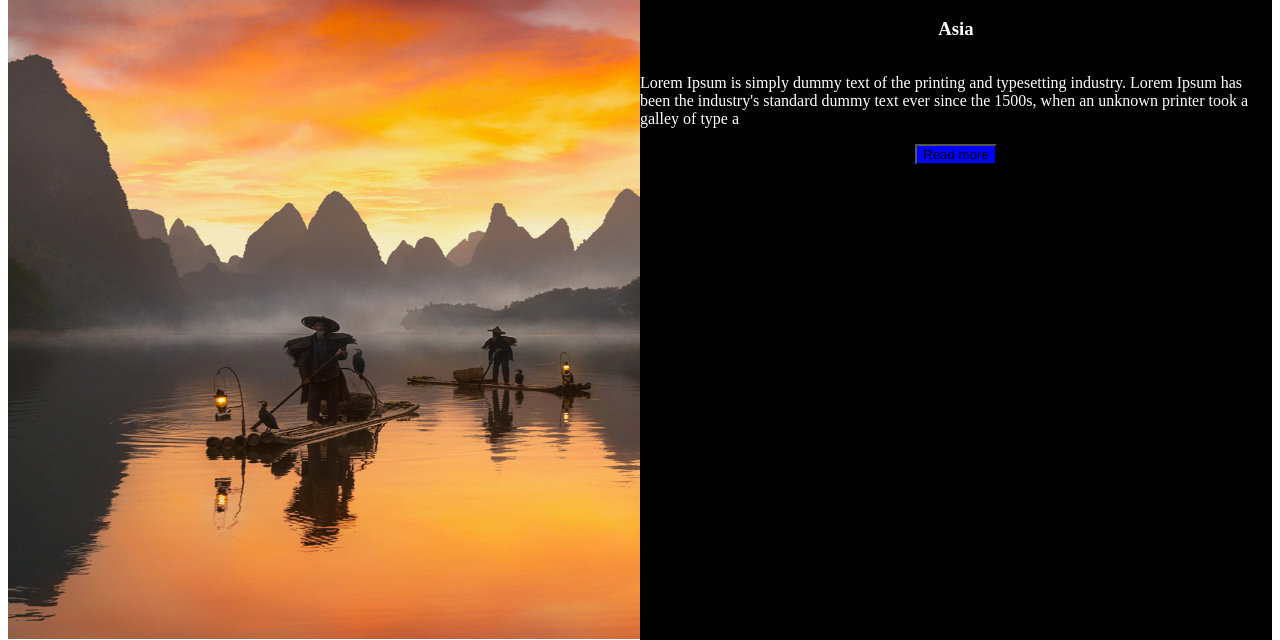
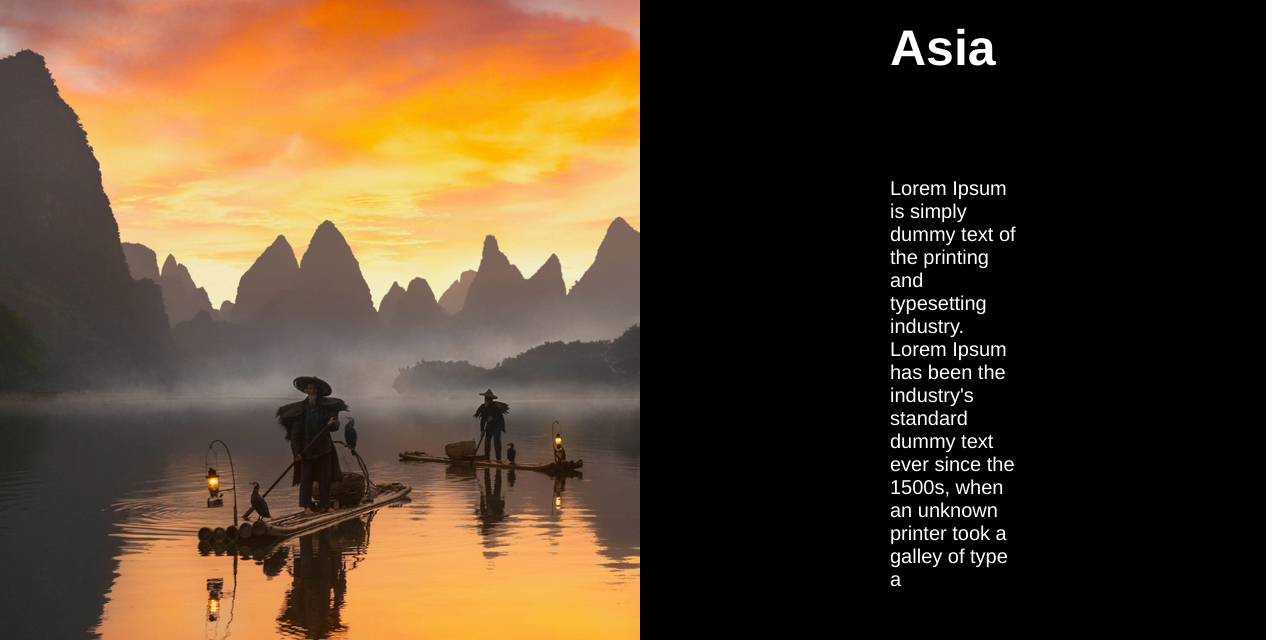
Before and after one commit to many-to-one/Django-Travelblog, a Django app: page /posts/ in a window 1280 px wide; the page is wider, and only the part inside the window is pictured. Shown: the part 959-1599 px from the top of that part. Run offline with Django 4.2, Linux system fonts and the light colour scheme; data comes from the database, SQL or seed files in the repository; parts of the project's set-up code (start-up, migrations or seed data) failed here and were passed over.

Commit message:
transparent header & css home

```diff
--- a/posts/templates/home.html
+++ b/posts/templates/home.html
@@ -16,6 +16,10 @@
         <div class="home-container">
 
 <!--______________________________CATEGORIES____________________________-->
+
+            <div class="home-top-image">
+                <img src="{% static 'img/header.jpg' %}" alt="">
+            </div>
 
             {% for cat in categories %}
 
--- a/static/css/base.css
+++ b/static/css/base.css
@@ -1,14 +1,26 @@
+*{
+    margin: 0;
+    padding: 0;
+    box-sizing: border-box;
+}
+
+.home-top-image img{
+    width: 1900px;
+    height: 945px;
+    margin-bottom: -10px;
+}
+
 .cat-cont-odd{
     display: grid;
-    grid-template-columns: 50% 50%;
-    grid-template-rows: 100%
+    grid-template-columns: 50vw 48.9vw;
+    grid-template-rows: 100vh;
     grid-gap: none;
 }
 
 .cat-cont-even{
     display: grid;
-    grid-template-columns: 50% 50%;
-    grid-template-rows: 100%
+    grid-template-columns: 50vw 48.9vw;
+    grid-template-rows: 100vh;
     grid-gap: none;
 }
 
@@ -16,7 +28,7 @@
     grid-column: 1/2;
     grid-row: 1/2;
     width: 50vw;
-    height: 50vw;
+    height: 100vh;
 }
 
 .cat-descrp-p{
@@ -25,47 +37,56 @@
     background: black;
     display: flex;
     flex-direction: column;
-    align-items: center;
+    align-items: flex-start;
+    justify-content: center;
+    padding: 250px;
+    gap: 100px;
+    width: 48.9vw;
+
 }
 
 .cat-img-p img{
     grid-column: 2/3;
     grid-row: 1/2;
-    width: 50vw;
-    height: 50vw;
+    width: 48.9vw;
+    height: 100vh;
 }
 
 .cat-descrp-l{
-   grid-column: 1/2;
+    grid-column: 1/2;
     grid-row: 1/2;
     background: black;
     display: flex;
     flex-direction: column;
-    align-items: center;
+    align-items: flex-start;
+    justify-content: center;
+    padding: 250px;
+    gap: 100px;
+    width: 50vw;
 }
 
-.cat-descrp-p .btn{
-    background: blue;
-}
-
-.cat-descrp-l h3{
+.home-container h3{
+    font-size: 50px;
+    font-family: 'Franklin Gothic Medium';
     color: white;
     justify-content: center;
 }
 
-.cat-descrp-p h3{
+.home-container p{
+    font-size: 20px;
+    font-family: 'Franklin Gothic Medium';
     color: white;
     justify-content: center;
 }
 
-.cat-descrp-l p{
+.home-container .btn{
+    border: 2px solid white;
+    border-radius: 5px;
     color: white;
+    background: none;
+    width: 200px;
+    height: 50px;
+    font-size: 15px;
+    font-family: 'Franklin Gothic Medium';
+    cursor: pointer;
 }
-
-.cat-descrp-p p{
-    color: white;
-}
-
-.descrp-name{
-
-}
--- a/static/css/header.css
+++ b/static/css/header.css
@@ -1,11 +1,13 @@
 header .nav-cont{
     display: flex;
+    position: fixed;
     flex-direction: row;
     justify-content: space-between;
     align-items: flex-start;
     width: 100%;
-    height: 950px;
-    background-size: 1920px 950px;
+    height: 80px;
+    background: rgba(0,0,0,0);
+    border-bottom-style: none;
 }
 
 .logo{
@@ -18,6 +20,7 @@ header .nav-cont{
     display: flex;
     flex-direction: row;
     justify-content: center;
+    margin: 15px 15px;
 }
 
 .nav ul li{
--- a/templates/header.html
+++ b/templates/header.html
@@ -11,7 +11,7 @@
 </head>
 <body >
     <header>
-        <div class="nav-cont" style="background-image: url('{% static 'img/header.jpg' %}');">
+        <div class="nav-cont">
             <div class="logo">My Travel Blog</div>
             <div class="nav">
                 <ul>
```
